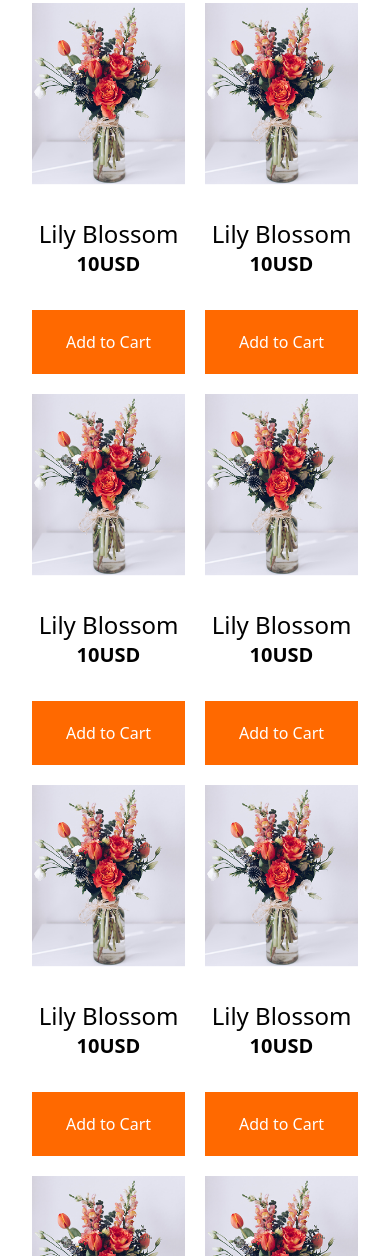
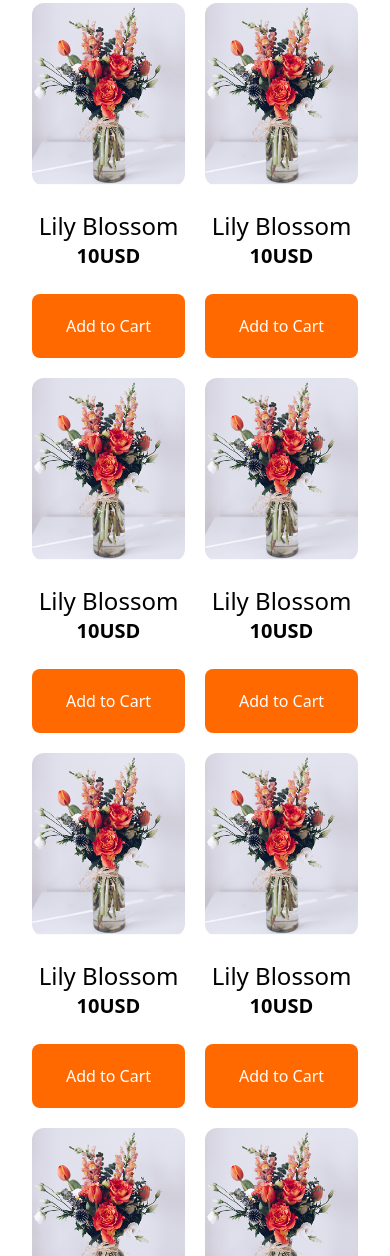
Before and after one commit to ibrahim0891/responsive-flower, a plain HTML site: page index.html in a window 390 px wide. Shown: the part 744-2000 px from the top of the page. Drawn offline with nearby package versions, Linux system fonts and the light colour scheme.

Commit message:
small visual fixes

```diff
--- a/index.html
+++ b/index.html
@@ -34,6 +34,20 @@
                     @apply text-center rounded-md lg:rounded-3xl bg-gray-950/50 bg-blend-darken bg-no-repeat bg-cover bg-fixed lg:bg-scroll ;
                 }
 
+                /* our plant section grid card */
+                .grid-card{
+                    img {
+                        @apply w-full aspect-auto object-cover rounded-xl;
+                    }
+                    div{
+                        h1{
+                            @apply text-2xl;
+                        }
+                        p{
+
+                        }
+                    }
+                }
             }
         </style>
 
@@ -103,69 +117,69 @@
                 <div class="grid grid-cols-2 lg:grid-cols-4 gap-5">
 
                     <!-- GRID Card * 8 -->
-                    <div>
-                        <img src="./assets/sample-flower-image.png" class="w-full aspect-auto object-cover" alt="">
-                        <div class="text-center py-8">
+                    <div class="grid-card">
+                        <img src="./assets/sample-flower-image.png" class="" alt="">
+                        <div class="text-center  py-6 lg:py-8">
                             <h2 class="text-2xl"> Lily Blossom</h2>
                             <p class="text-xl font-bold"> 10USD</p>
                         </div>
-                        <button class="bg-orange-500 text-white w-full p-5">Add to Cart</button>
+                        <button class="bg-orange-500 text-white w-full p-5 rounded-lg hover:scale-110 transition">Add to Cart</button>
                     </div>
                     <div>
-                        <img src="./assets/sample-flower-image.png" class="w-full aspect-auto object-cover" alt="">
-                        <div class="text-center py-8">
+                        <img src="./assets/sample-flower-image.png" class="w-full aspect-auto object-cover rounded-xl" alt="">
+                        <div class="text-center  py-6 lg:py-8">
                             <h2 class="text-2xl"> Lily Blossom</h2>
                             <p class="text-xl font-bold"> 10USD</p>
                         </div>
-                        <button class="bg-orange-500 text-white w-full p-5">Add to Cart</button>
+                        <button class="bg-orange-500 text-white w-full p-5 rounded-lg hover:scale-110 transition">Add to Cart</button>
                     </div>
                     <div>
-                        <img src="./assets/sample-flower-image.png" class="w-full aspect-auto object-cover" alt="">
-                        <div class="text-center py-8">
+                        <img src="./assets/sample-flower-image.png" class="w-full aspect-auto object-cover rounded-xl" alt="">
+                        <div class="text-center  py-6 lg:py-8">
                             <h2 class="text-2xl"> Lily Blossom</h2>
                             <p class="text-xl font-bold"> 10USD</p>
                         </div>
-                        <button class="bg-orange-500 text-white w-full p-5">Add to Cart</button>
+                        <button class="bg-orange-500 text-white w-full p-5 rounded-lg hover:scale-110 transition">Add to Cart</button>
                     </div>
                     <div>
-                        <img src="./assets/sample-flower-image.png" class="w-full aspect-auto object-cover" alt="">
-                        <div class="text-center py-8">
+                        <img src="./assets/sample-flower-image.png" class="w-full aspect-auto object-cover rounded-xl" alt="">
+                        <div class="text-center  py-6 lg:py-8">
                             <h2 class="text-2xl"> Lily Blossom</h2>
                             <p class="text-xl font-bold"> 10USD</p>
                         </div>
-                        <button class="bg-orange-500 text-white w-full p-5">Add to Cart</button>
+                        <button class="bg-orange-500 text-white w-full p-5 rounded-lg hover:scale-110 transition">Add to Cart</button>
                     </div>
                     <div>
-                        <img src="./assets/sample-flower-image.png" class="w-full aspect-auto object-cover" alt="">
-                        <div class="text-center py-8">
+                        <img src="./assets/sample-flower-image.png" class="w-full aspect-auto object-cover rounded-xl" alt="">
+                        <div class="text-center  py-6 lg:py-8">
                             <h2 class="text-2xl"> Lily Blossom</h2>
                             <p class="text-xl font-bold"> 10USD</p>
                         </div>
-                        <button class="bg-orange-500 text-white w-full p-5">Add to Cart</button>
+                        <button class="bg-orange-500 text-white w-full p-5 rounded-lg hover:scale-110 transition">Add to Cart</button>
                     </div>
                     <div>
-                        <img src="./assets/sample-flower-image.png" class="w-full aspect-auto object-cover" alt="">
-                        <div class="text-center py-8">
+                        <img src="./assets/sample-flower-image.png" class="w-full aspect-auto object-cover rounded-xl" alt="">
+                        <div class="text-center  py-6 lg:py-8">
                             <h2 class="text-2xl"> Lily Blossom</h2>
                             <p class="text-xl font-bold"> 10USD</p>
                         </div>
-                        <button class="bg-orange-500 text-white w-full p-5">Add to Cart</button>
+                        <button class="bg-orange-500 text-white w-full p-5 rounded-lg hover:scale-110 transition">Add to Cart</button>
                     </div>
                     <div>
-                        <img src="./assets/sample-flower-image.png" class="w-full aspect-auto object-cover" alt="">
-                        <div class="text-center py-8">
+                        <img src="./assets/sample-flower-image.png" class="w-full aspect-auto object-cover rounded-xl" alt="">
+                        <div class="text-center  py-6 lg:py-8">
                             <h2 class="text-2xl"> Lily Blossom</h2>
                             <p class="text-xl font-bold"> 10USD</p>
                         </div>
-                        <button class="bg-orange-500 text-white w-full p-5">Add to Cart</button>
+                        <button class="bg-orange-500 text-white w-full p-5 rounded-lg hover:scale-110 transition">Add to Cart</button>
                     </div>
                     <div>
-                        <img src="./assets/sample-flower-image.png" class="w-full aspect-auto object-cover" alt="">
-                        <div class="text-center py-8">
+                        <img src="./assets/sample-flower-image.png" class="w-full aspect-auto object-cover rounded-xl" alt="">
+                        <div class="text-center  py-6 lg:py-8">
                             <h2 class="text-2xl"> Lily Blossom</h2>
                             <p class="text-xl font-bold"> 10USD</p>
                         </div>
-                        <button class="bg-orange-500 text-white w-full p-5">Add to Cart</button>
+                        <button class="bg-orange-500 text-white w-full p-5 rounded-lg hover:scale-110 transition">Add to Cart</button>
                     </div>
 
                 </div>
```
